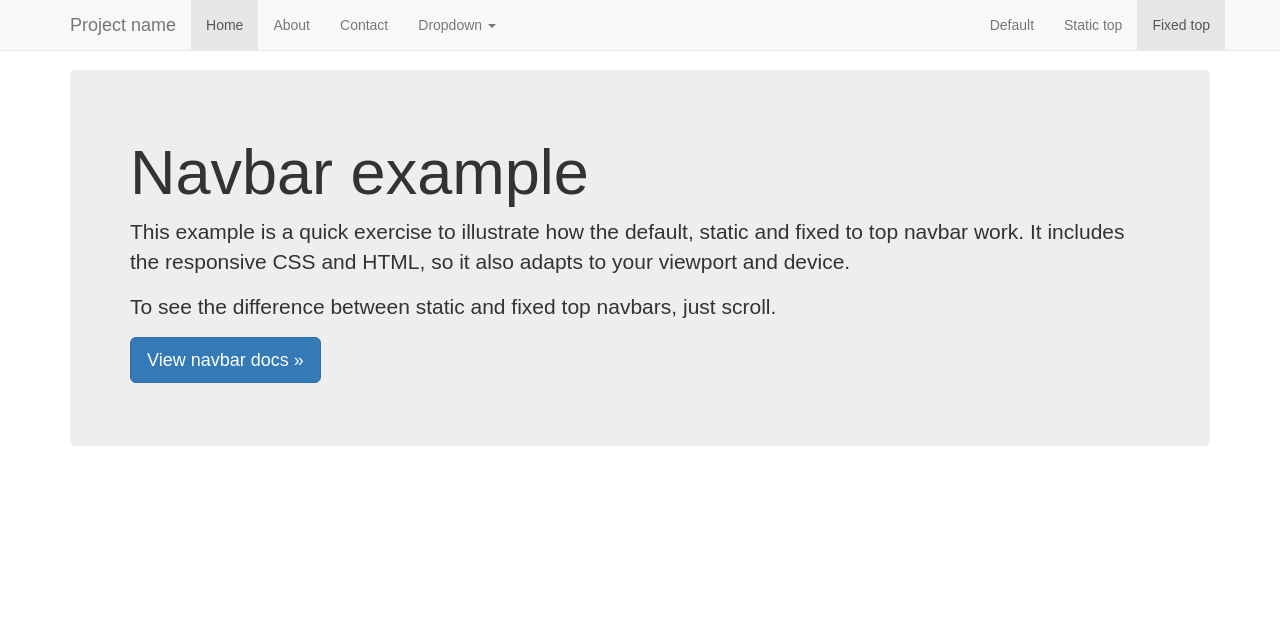
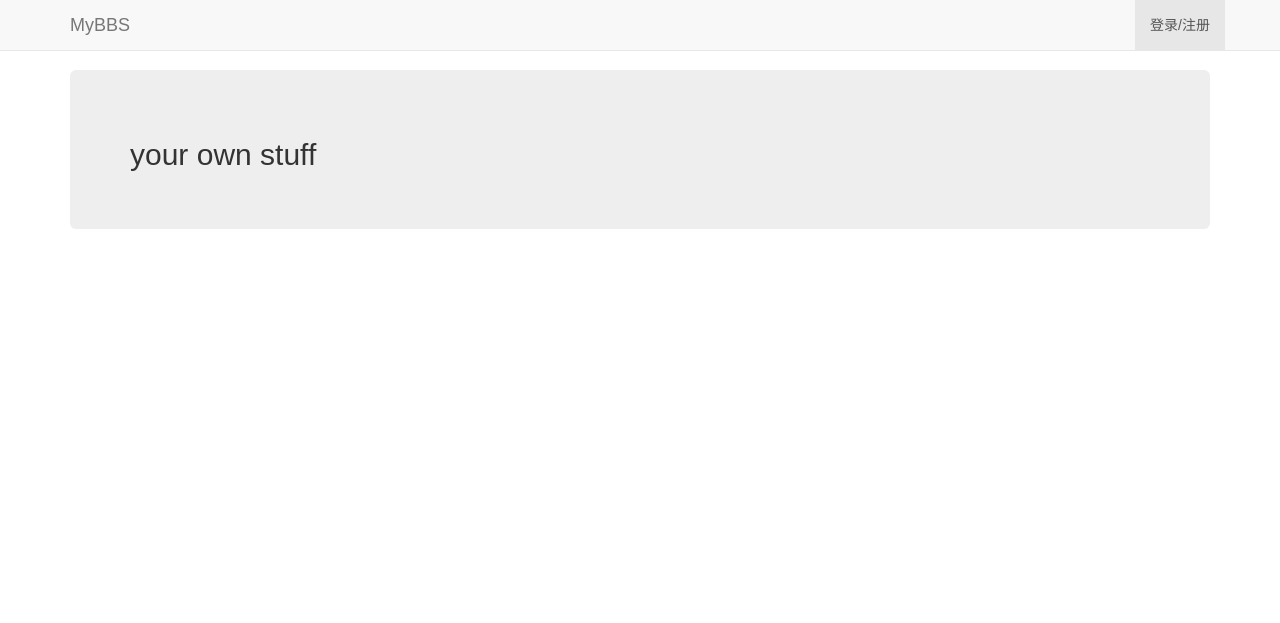
Before and after one commit to Bonkkerrs/Django-Blog, a Django app: template Training/templates/bbs/index.html in a window 1280 px wide. Shown: the top 623 px of the page. Run offline with Django 3.2, Linux system fonts and the light colour scheme; the template is opened without the code that fills it, so the values that code supplies are empty; parts of the project's set-up code (start-up, migrations or seed data) failed here and were passed over; some libraries are stand-ins or nearby versions.

Commit message:
编写通用版块展示模板

```diff
--- a/Training/Training/settings.py
+++ b/Training/Training/settings.py
@@ -106,7 +106,7 @@ AUTH_PASSWORD_VALIDATORS = [
 
 LANGUAGE_CODE = 'en-us'
 
-TIME_ZONE = 'UTC'
+TIME_ZONE = 'Asia/Shanghai'
 
 USE_I18N = True
 
--- a/Training/Training/urls.py
+++ b/Training/Training/urls.py
@@ -17,9 +17,11 @@ from django.contrib import admin
 from django.urls import path
 from django.conf.urls import url,include
 
-
 from app01 import views
 urlpatterns = [
     path('admin/', admin.site.urls),
-    url(r"^$",views.index)
+    url(r"^$",views.index),
+    url(r"^category/(\d+)$",views.category),
+    url(r"^login/",views.acc_login,name='login'),
+    url(r"^logout/",views.acc_logout,name='logout')
 ]
--- a/Training/templates/base.html
+++ b/Training/templates/base.html
@@ -31,47 +31,39 @@
             <span class="icon-bar"></span>
             <span class="icon-bar"></span>
           </button>
-          <a class="navbar-brand" href="https://v3.bootcss.com/examples/navbar-fixed-top/#">Project name</a>
+          <a class="navbar-brand" href="https://v3.bootcss.com/examples/navbar-fixed-top/#">MyBBS</a>
         </div>
         <div id="navbar" class="navbar-collapse collapse">
+          {% block top-menu %}
           <ul class="nav navbar-nav">
-            <li class="active"><a href="https://v3.bootcss.com/examples/navbar-fixed-top/#">Home</a></li>
-            <li><a href="https://v3.bootcss.com/examples/navbar-fixed-top/#">About</a></li>
-            <li><a href="https://v3.bootcss.com/examples/navbar-fixed-top/#">Contact</a></li>
-            <li class="dropdown">
-              <a href="https://v3.bootcss.com/examples/navbar-fixed-top/#" class="dropdown-toggle" data-toggle="dropdown" role="button" aria-haspopup="true" aria-expanded="false">Dropdown <span class="caret"></span></a>
-              <ul class="dropdown-menu">
-                <li><a href="https://v3.bootcss.com/examples/navbar-fixed-top/#">Action</a></li>
-                <li><a href="https://v3.bootcss.com/examples/navbar-fixed-top/#">Another action</a></li>
-                <li><a href="https://v3.bootcss.com/examples/navbar-fixed-top/#">Something else here</a></li>
-                <li role="separator" class="divider"></li>
-                <li class="dropdown-header">Nav header</li>
-                <li><a href="https://v3.bootcss.com/examples/navbar-fixed-top/#">Separated link</a></li>
-                <li><a href="https://v3.bootcss.com/examples/navbar-fixed-top/#">One more separated link</a></li>
-              </ul>
-            </li>
+            {% for category in category_list%}
+              {% if category.id == category_obj.id%}
+                <li class="active"><a href="/category/{{category.id}}">{{ category.name }}</a></li>
+              {% else %}
+                <li class=""><a href="/category/{{category.id}}">{{ category.name }}</a></li>
+              {% endif %}
+            {% endfor %}
           </ul>
+          {% endblock %}
           <ul class="nav navbar-nav navbar-right">
-            <li><a href="https://v3.bootcss.com/examples/navbar/">Default</a></li>
-            <li><a href="https://v3.bootcss.com/examples/navbar-static-top/">Static top</a></li>
-            <li class="active"><a href="https://v3.bootcss.com/examples/navbar-fixed-top/">Fixed top <span class="sr-only">(current)</span></a></li>
+            {% if request.user.is_authenticated %}
+              <li class=""><a href="#">{{ request.user }}</a>
+              <li class=""><a href="{% url 'logout' %}">注销</a></li>
+            {% else %}
+              <li class="active"><a href="{% url 'login' %}">登录/注册</a></li>
+            {% endif %}
           </ul>
         </div><!--/.nav-collapse -->
       </div>
     </nav>
 
     <div class="container">
-
+    {% block page-container %}
       <!-- Main component for a primary marketing message or call to action -->
       <div class="jumbotron">
-        <h1>Navbar example</h1>
-        <p>This example is a quick exercise to illustrate how the default, static and fixed to top navbar work. It includes the responsive CSS and HTML, so it also adapts to your viewport and device.</p>
-        <p>To see the difference between static and fixed top navbars, just scroll.</p>
-        <p>
-          <a class="btn btn-lg btn-primary" href="https://v3.bootcss.com/components/#navbar" role="button">View navbar docs »</a>
-        </p>
+        <h2>your own stuff</h2>
       </div>
-
+      {% endblock %}
     </div> <!-- /container -->
 
 
--- a/Training/templates/bbs/index.html
+++ b/Training/templates/bbs/index.html
@@ -1 +1,3 @@
 {% extends 'base.html' %}
+{% block top-menu %}
+{% endblock %}
```
Also changed, not shown: Training/app01/views.py (+30 -3 lines), 1 other file.
